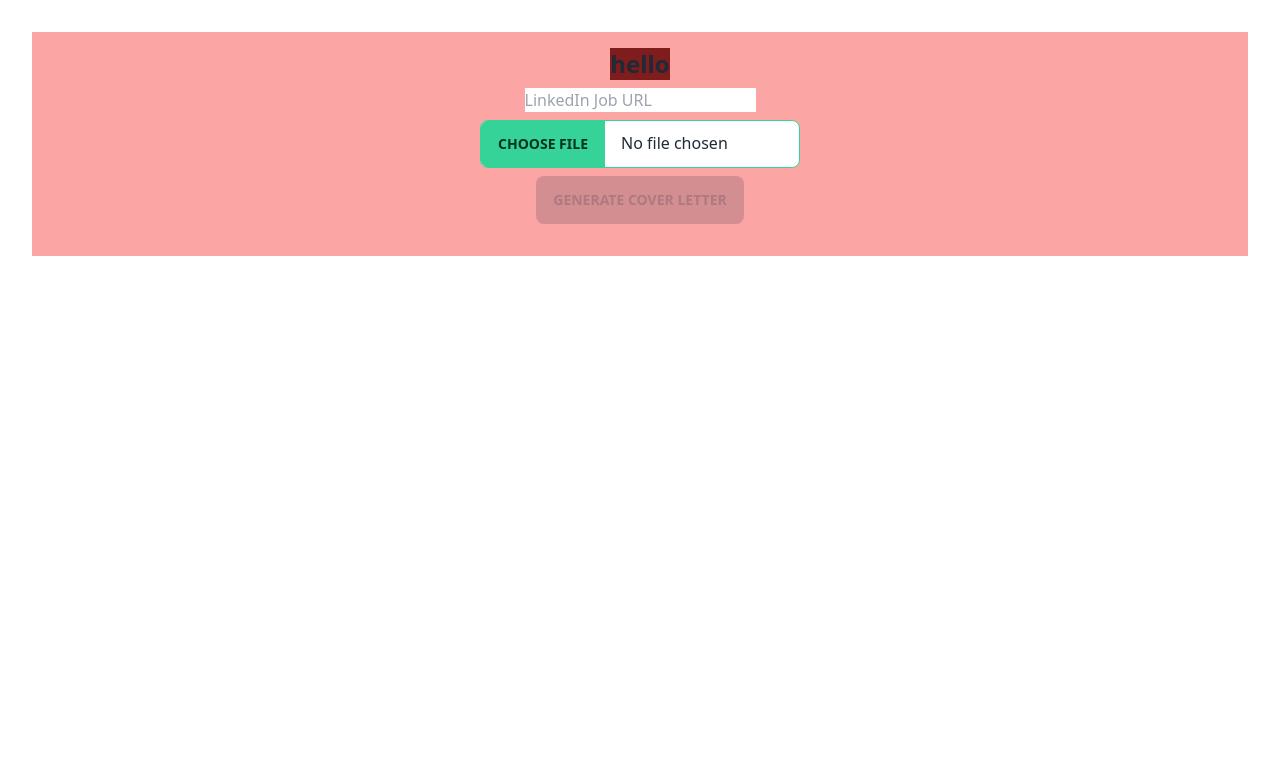
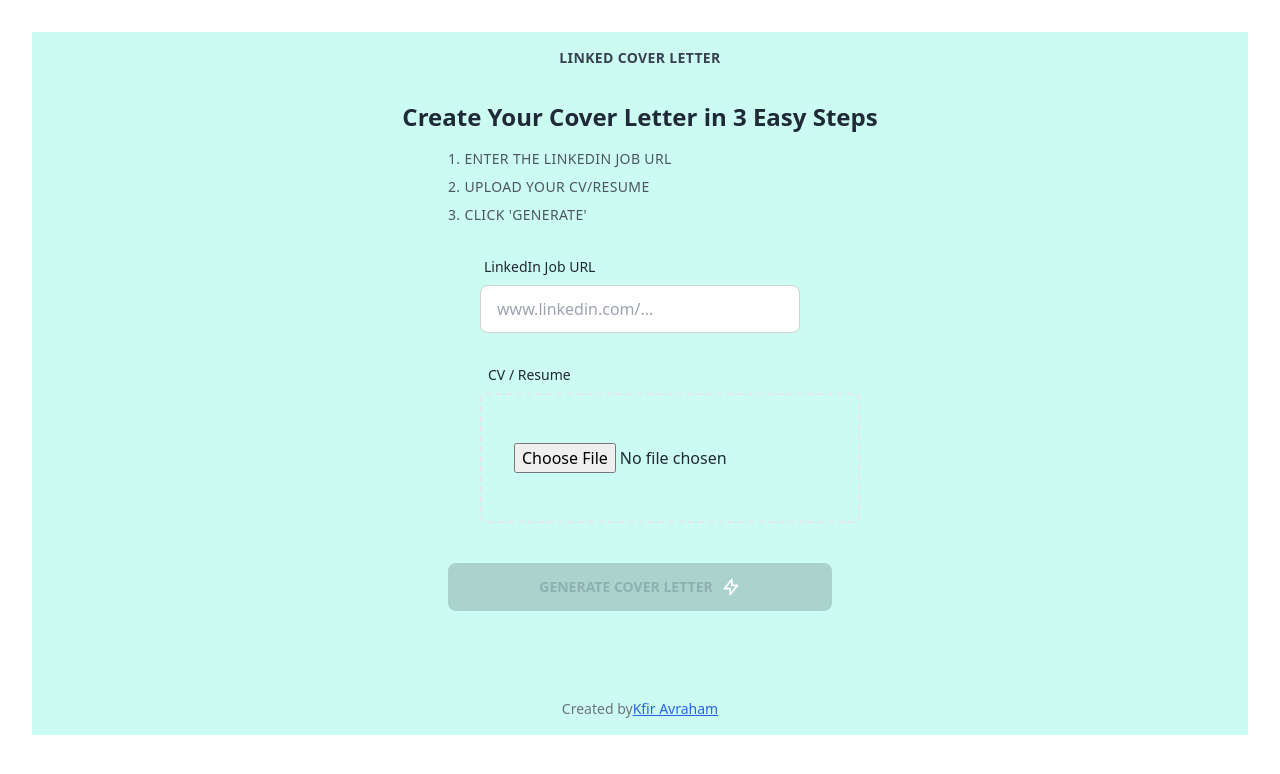
Before and after one commit to kfirkfir89/linked-cl, a React (Vite) app in the folder client/: page / in a window 1280 px wide. Shown: the top 774 px of the page. Built offline with nearby package versions, Linux system fonts and the light colour scheme.

Commit message:
client, add ui design and style

```diff
--- a/client/src/components/generate-cover-letter/generateCoverLetter.component.tsx
+++ b/client/src/components/generate-cover-letter/generateCoverLetter.component.tsx
@@ -6,17 +6,37 @@ const GenerateCoverLetter = () => {
   const { error, isLoading, url, file, fileInputRef, content, handleFileSelect, handleLinkChange, handleSubmit } = useCoverLetterGenerator();
 
   return (
-    <div className="flex flex-col bg-red-300 gap-2 p-4 items-center container">
-      <span className="text-2xl bg-red-900 font-bold">hello</span>
-      <LinkInput value={url} onLinkChange={handleLinkChange} />
-      <UploadFile ref={fileInputRef} onFileSelect={handleFileSelect} />
-      <button disabled={!(url && file)} onClick={handleSubmit} className={`btn-success btn ${isLoading ? 'loading' : ''}`}>Generate Cover Letter</button>
+    <div className="flex flex-col bg-teal-100 gap-6 p-4 items-center container">
+      <h1 className="text-sm font-semibold uppercase tracking-wide text-gray-700">Linked Cover Letter</h1>
+      <div className="w-full flex flex-nowrap items-center flex-col mx-auto space-y-4 mt-2">
+        <h1 className="font-bold leading-snug text-2xl text-gray-800">Create Your Cover Letter in 3 Easy Steps</h1>
+        <div className="flex flex-col items-start gap-2 w-full max-w-sm">
+          <p className="text-sm font-medium uppercase tracking-wide text-gray-600">1. Enter the LinkedIn Job URL</p>
+          <p className="text-sm font-medium uppercase tracking-wide text-gray-600">2. Upload Your CV/Resume</p>
+          <p className="text-sm font-medium uppercase tracking-wide text-gray-600">3. Click 'Generate'</p>
+        </div>
+      </div>
+      <div className="flex flex-col gap-6">
+        <LinkInput value={url} onLinkChange={handleLinkChange} />
+        <UploadFile ref={fileInputRef} onFileSelect={handleFileSelect} />
+      </div>
+      <button disabled={!(url && file)} onClick={handleSubmit} className={`btn-success w-full max-w-sm my-4 btn ${isLoading ? 'loading' : ''}`}>
+        <span className="relative z-20 flex items-center text-sm">
+          Generate Cover Letter
+          <svg className="relative w-5 h-5 ml-2 text-white" fill="none" stroke="currentColor" viewBox="0 0 24 24" xmlns="http://www.w3.org/2000/svg"><path stroke-linecap="round" stroke-linejoin="round" stroke-width="2" d="M13 10V3L4 14h7v7l9-11h-7z"></path></svg>
+        </span>
+      </button>
       <span>
         {content}
       </span>
       <span>
         {error}
       </span>
+      <p className="text-sm text-gray-500">Created by
+        <a href="#" target="_blank" className="underline text-blue-600 hover:text-blue-800">
+          Kfir Avraham
+        </a>
+      </p>
     </div>
   );
 }
--- a/client/src/components/link-input/linkInput.component.tsx
+++ b/client/src/components/link-input/linkInput.component.tsx
@@ -5,13 +5,16 @@ interface LinkInputProps {
 
 const LinkInput = ({ onLinkChange, value }: LinkInputProps) => {
   return (
-    <div className="link-input">
+    <div className="form-control w-full max-w-xs">
+      <label className="label font-medium">
+        <span className="label-text">LinkedIn Job URL</span>
+      </label>
       <input
         value={value}
-        className="input-primary"
+        className="input input-bordered w-full max-w-xs"
         name="link"
         type="text"
-        placeholder="LinkedIn Job URL"
+        placeholder="www.linkedin.com/..."
         onChange={(e) => onLinkChange(e.target.value)}
       />
     </div>
--- a/client/src/components/upload-file/uploadFile.component.tsx
+++ b/client/src/components/upload-file/uploadFile.component.tsx
@@ -11,8 +11,11 @@ const UploadFile = forwardRef<HTMLInputElement, UploadFileProps>(({ onFileSelect
   };
 
   return (
-    <div className="flex flex-col">
-      <input ref={ref} type="file" accept=".pdf" onChange={handleFileChange} className="file-input file-input-bordered file-input-success w-full max-w-xs" />
+    <div className="flex flex-col w-full max-w-xs">
+      <label className="self-start p-2 block text-sm font-medium">CV / Resume</label>
+      <div className="flex">
+        <input ref={ref} name="files" className="px-8 py-12 border-2 border-dashed rounded-md dark:border-gray-700 dark:text-gray-400 dark:bg-gray-800" id="files" type="file" accept=".pdf" onChange={handleFileChange} />
+      </div>
     </div>
   );
 });
```
